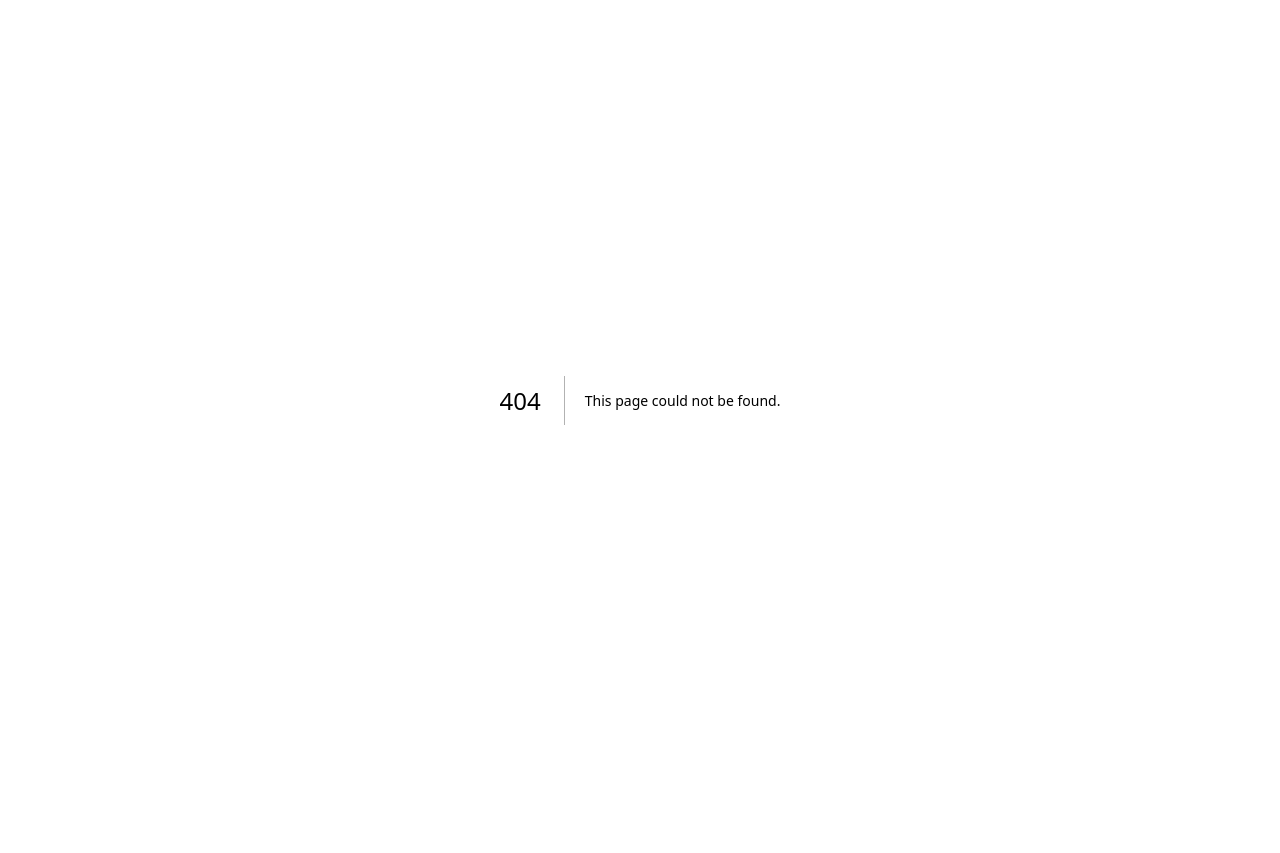
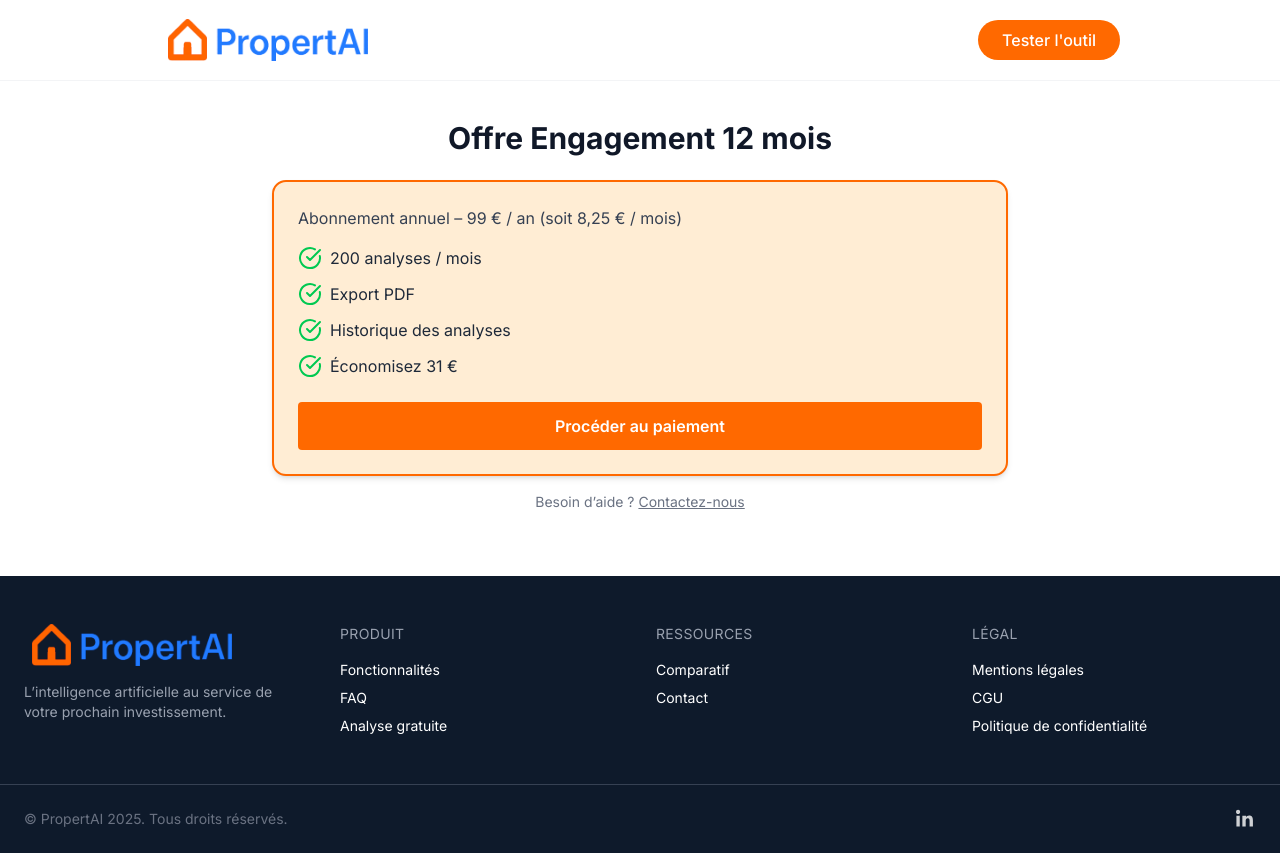
Before and after one commit to guillaumeRot/propertai, a Next.js app: page /abonnement-annuel in a window 1280 px wide. Before the commit this address had no page. Before the commit the page ends 800 px from the top, so only its background shows below. Built offline with nearby package versions, Linux system fonts and the light colour scheme.

Commit message:
feat: paiement stripe until checkout

```diff
--- a/package.json
+++ b/package.json
@@ -65,6 +65,7 @@
     "recharts": "^2.15.3",
     "resend": "^4.5.1",
     "sonner": "^2.0.3",
+    "stripe": "^18.1.0",
     "tailwind-merge": "^3.3.0",
     "vaul": "^1.1.2",
     "zod": "^3.24.4"
--- /dev/null
+++ b/src/app/abonnement-annuel/page.tsx
@@ -0,0 +1,79 @@
+"use client";
+
+import Footer from "@/components/Footer";
+import Header from "@/components/Header";
+import { CheckCircle } from "lucide-react";
+import Link from "next/link";
+import { useState } from "react";
+
+export default function AbonnementMensuel() {
+  const [loading, setLoading] = useState(false);
+
+  const handleCheckout = async () => {
+    setLoading(true);
+    try {
+      const res = await fetch("/api/checkout-session", {
+        method: "POST",
+        headers: { "Content-Type": "application/json" },
+        body: JSON.stringify({ plan: "annual" }), // ou "monthly"
+      });
+
+      const data = await res.json();
+
+      if (data.url) {
+        window.location.href = data.url; // Redirection vers Stripe
+      } else {
+        alert("Une erreur est survenue. Veuillez réessayer.");
+      }
+    } catch (err) {
+      console.error("Erreur de paiement :", err);
+      alert("Erreur lors du démarrage du paiement.");
+    } finally {
+      setLoading(false);
+    }
+  };
+
+  return (
+    <>
+      <Header />
+      <main className="max-w-3xl mx-auto pt-30 pb-16 px-4">
+        <h1 className="text-3xl font-bold text-gray-900 mb-6 text-center">
+          Offre Engagement 12 mois
+        </h1>
+        <div className="bg-orange-100 border-2 border-orange-500 p-6 rounded-xl shadow-md">
+          <p className="text-gray-700 mb-4">
+            Abonnement annuel – 99 € / an (soit 8,25 € / mois)
+          </p>
+          <ul className="space-y-3 mb-6 text-gray-800">
+            <li className="flex items-center gap-2">
+              <CheckCircle className="text-green-500" /> 200 analyses / mois
+            </li>
+            <li className="flex items-center gap-2">
+              <CheckCircle className="text-green-500" /> Export PDF
+            </li>
+            <li className="flex items-center gap-2">
+              <CheckCircle className="text-green-500" /> Historique des analyses
+            </li>
+            <li className="flex items-center gap-2">
+              <CheckCircle className="text-green-500" /> Économisez 31 €
+            </li>
+          </ul>
+          <button
+            onClick={handleCheckout}
+            disabled={loading}
+            className="w-full bg-orange-500 hover:bg-orange-600 text-white font-semibold px-6 py-3 rounded transition disabled:opacity-50"
+          >
+            {loading ? "Redirection..." : "Procéder au paiement"}
+          </button>
+        </div>
+        <p className="text-center text-sm text-gray-500 mt-4">
+          Besoin d’aide ?{" "}
+          <Link href="/contact" className="underline">
+            Contactez-nous
+          </Link>
+        </p>
+      </main>
+      <Footer />
+    </>
+  );
+}
--- /dev/null
+++ b/src/app/abonnement/page.tsx
@@ -0,0 +1,80 @@
+"use client";
+
+import Footer from "@/components/Footer";
+import Header from "@/components/Header";
+import { CheckCircle } from "lucide-react";
+import Link from "next/link";
+import { useState } from "react";
+
+export default function AbonnementMensuel() {
+  const [loading, setLoading] = useState(false);
+
+  const handleCheckout = async () => {
+    setLoading(true);
+    try {
+      const res = await fetch("/api/checkout-session", {
+        method: "POST",
+        headers: { "Content-Type": "application/json" },
+        body: JSON.stringify({ plan: "monthly" }), // ou "annual"
+      });
+
+      const data = await res.json();
+
+      if (data.url) {
+        window.location.href = data.url; // Redirection vers Stripe
+      } else {
+        alert("Une erreur est survenue. Veuillez réessayer.");
+      }
+    } catch (err) {
+      console.error("Erreur de paiement :", err);
+      alert("Erreur lors du démarrage du paiement.");
+    } finally {
+      setLoading(false);
+    }
+  };
+
+  return (
+    <>
+      <Header />
+      <main className="max-w-3xl mx-auto pt-30 pb-16 px-4">
+        <h1 className="text-3xl font-bold text-gray-900 mb-6 text-center">
+          Offre Sans Engagement
+        </h1>
+        <div className="bg-orange-50 border-2 border-orange-500 p-6 rounded-xl shadow-md">
+          <p className="text-gray-700 mb-4">
+            Abonnement mensuel sans engagement – 9,99 € / mois
+          </p>
+          <ul className="space-y-3 mb-6 text-gray-800">
+            <li className="flex items-center gap-2">
+              <CheckCircle className="text-green-500" /> 200 analyses / mois
+            </li>
+            <li className="flex items-center gap-2">
+              <CheckCircle className="text-green-500" /> Export PDF
+            </li>
+            <li className="flex items-center gap-2">
+              <CheckCircle className="text-green-500" /> Historique des analyses
+            </li>
+            <li className="flex items-center gap-2">
+              <CheckCircle className="text-green-500" /> Résiliable à tout
+              moment
+            </li>
+          </ul>
+          <button
+            onClick={handleCheckout}
+            disabled={loading}
+            className="w-full bg-orange-500 hover:bg-orange-600 text-white font-semibold px-6 py-3 rounded transition disabled:opacity-50"
+          >
+            {loading ? "Redirection..." : "Procéder au paiement"}
+          </button>
+        </div>
+        <p className="text-center text-sm text-gray-500 mt-4">
+          Besoin d’aide ?{" "}
+          <Link href="/contact" className="underline">
+            Contactez-nous
+          </Link>
+        </p>
+      </main>
+      <Footer />
+    </>
+  );
+}
--- /dev/null
+++ b/src/app/api/checkout-session/route.ts
@@ -0,0 +1,55 @@
+import { NextRequest, NextResponse } from "next/server";
+import Stripe from "stripe";
+
+const stripe = new Stripe(process.env.STRIPE_SECRET_KEY!, {
+  apiVersion: "2025-04-30.basil",
+});
+
+export async function POST(req: NextRequest) {
+  if (req.method !== "POST") {
+    return NextResponse.json(
+      { error: "Méthode non autorisée" },
+      { status: 405 }
+    );
+  }
+
+  const body = await req.json();
+  const { plan } = body;
+
+  const priceId =
+    plan === "annual"
+      ? process.env.STRIPE_PRICE_ID_ANNUAL
+      : process.env.STRIPE_PRICE_ID_MONTHLY;
+
+  if (!priceId) {
+    return NextResponse.json(
+      { error: "ID de prix non défini." },
+      { status: 400 }
+    );
+  }
+
+  try {
+    const session = await stripe.checkout.sessions.create({
+      mode: "subscription",
+      payment_method_types: ["card"],
+      line_items: [
+        {
+          price: priceId,
+          quantity: 1,
+        },
+      ],
+      success_url: `${process.env.NEXT_PUBLIC_BASE_URL}/paiement/success`,
+      cancel_url: `${process.env.NEXT_PUBLIC_BASE_URL}/paiement/cancel`,
+    });
+
+    // console.log("Session de paiement créée:", session);
+
+    return NextResponse.json({ success: true, url: session.url });
+  } catch (error: any) {
+    console.error("Erreur Stripe:", error);
+    return NextResponse.json(
+      { error: "Erreur lors de la création de la session de paiement." },
+      { status: 500 }
+    );
+  }
+}
--- a/src/app/page.tsx
+++ b/src/app/page.tsx
@@ -584,7 +584,7 @@
                   Export PDF, sans engagement
                 </p>
                 <p className="text-3xl font-bold text-gray-900 mb-6">
-                  12 €<span className="text-base font-medium">/mois</span>
+                  9,99 €<span className="text-base font-medium">/mois</span>
                 </p>
                 <br />
                 <ul className="text-left text-gray-700 space-y-2 mb-8">
@@ -635,11 +635,9 @@
                   Meilleur tarif, engagement 12 mois
                 </p>
                 <p className="text-3xl font-bold text-gray-900 mb-2">
-                  96 €<span className="text-base font-medium">/an</span>
+                  99 €<span className="text-base font-medium">/an</span>
                 </p>
-                <p className="text-sm text-green-600 mb-6">
-                  Soit 9 €/mois — économisez 25 %
-                </p>
+                <p className="text-sm text-green-600 mb-6">Soit 8,25 €/mois</p>
                 <ul className="text-left text-gray-600 space-y-2 mb-8">
                   <li className="flex gap-4 h-full items-center">
                     <CircleCheck
@@ -667,7 +665,7 @@
                       className="w-8 h-8 text-green-500"
                       aria-hidden="true"
                     />{" "}
-                    Paiement 1x ou mensuel
+                    Paiement 1 fois par an
                   </li>
                 </ul>
               </div>
--- /dev/null
+++ b/src/app/paiement/cancel/page.tsx
@@ -0,0 +1,13 @@
+export default function PaiementSuccess() {
+  return (
+    <div className="p-8 text-center">
+      <h1 className="text-2xl font-bold text-green-600 mb-4">
+        Paiement échoué
+      </h1>
+      <p className="text-gray-700">
+        Merci pour votre abonnement ! Vous pouvez maintenant utiliser toutes les
+        fonctionnalités de PropertAI.
+      </p>
+    </div>
+  );
+}
--- /dev/null
+++ b/src/app/paiement/success/page.tsx
@@ -0,0 +1,13 @@
+export default function PaiementSuccess() {
+  return (
+    <div className="p-8 text-center">
+      <h1 className="text-2xl font-bold text-green-600 mb-4">
+        Paiement réussi ✅
+      </h1>
+      <p className="text-gray-700">
+        Merci pour votre abonnement ! Vous pouvez maintenant utiliser toutes les
+        fonctionnalités de PropertAI.
+      </p>
+    </div>
+  );
+}
```
Also changed, not shown: 1 other file (tests, documents, lock files or other folders).
